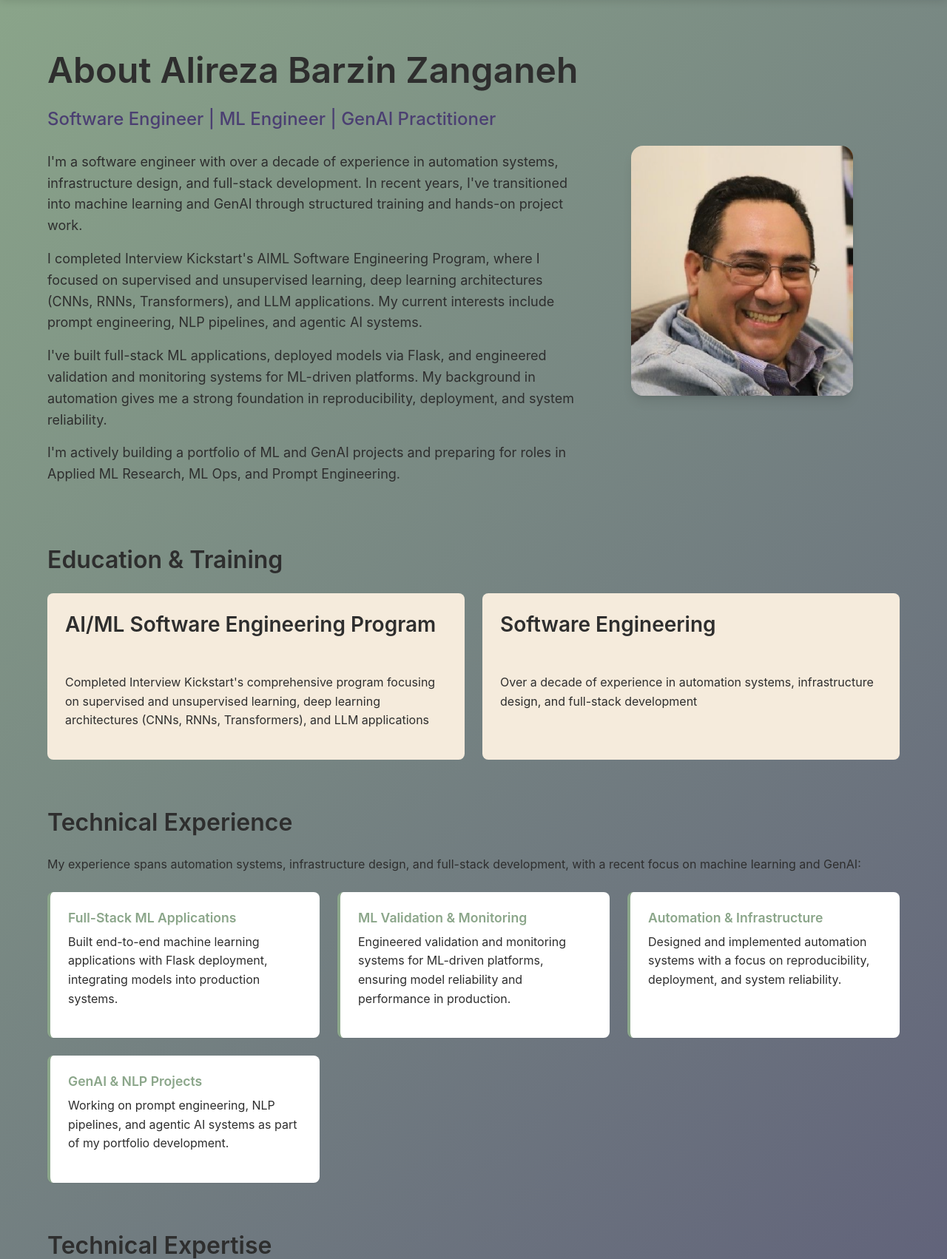
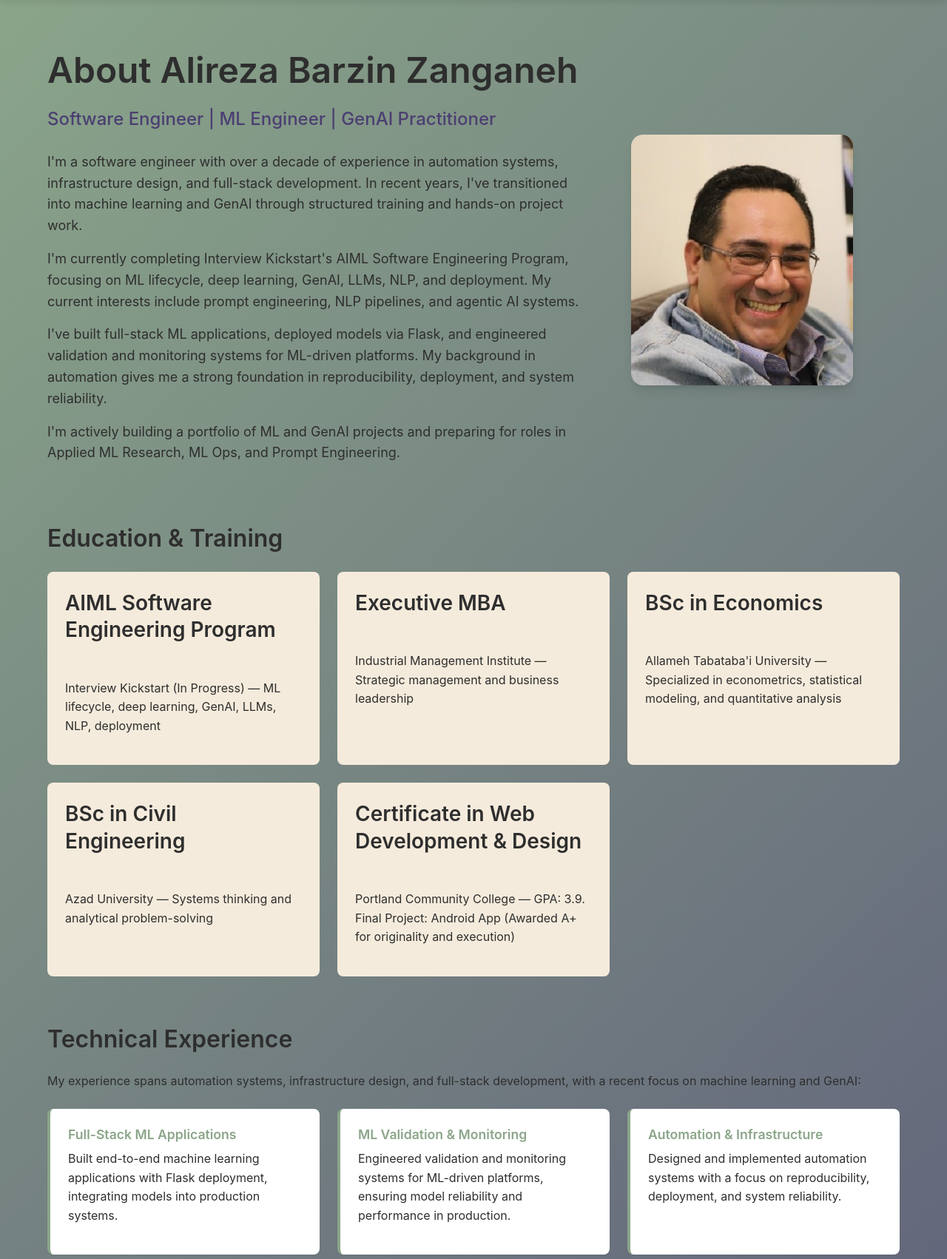
Before and after one commit to abzanganeh/flask_ml_website, a Flask app: page /about in a window 1280 px wide. Shown: the part 70-1772 px from the top of the page at 74% size. Run offline with Flask 3, Linux system fonts and the light colour scheme.

Commit message:
Update about page with education details and homepage title

```diff
--- a/templates/about.html
+++ b/templates/about.html
@@ -17,7 +17,7 @@
                 <div class="about-intro">
                     <p>I'm a software engineer with over a decade of experience in automation systems, infrastructure design, and full-stack development. In recent years, I've transitioned into machine learning and GenAI through structured training and hands-on project work.</p>
 
-                    <p>I completed Interview Kickstart's AIML Software Engineering Program, where I focused on supervised and unsupervised learning, deep learning architectures (CNNs, RNNs, Transformers), and LLM applications. My current interests include prompt engineering, NLP pipelines, and agentic AI systems.</p>
+                    <p>I'm currently completing Interview Kickstart's AIML Software Engineering Program, focusing on ML lifecycle, deep learning, GenAI, LLMs, NLP, and deployment. My current interests include prompt engineering, NLP pipelines, and agentic AI systems.</p>
 
                     <p>I've built full-stack ML applications, deployed models via Flask, and engineered validation and monitoring systems for ML-driven platforms. My background in automation gives me a strong foundation in reproducibility, deployment, and system reliability.</p>
 
@@ -36,12 +36,24 @@
                 <h2>Education & Training</h2>
                 <div class="education-grid">
                     <div class="education-item">
-                        <h3>AI/ML Software Engineering Program</h3>
-                        <p>Completed Interview Kickstart's comprehensive program focusing on supervised and unsupervised learning, deep learning architectures (CNNs, RNNs, Transformers), and LLM applications</p>
+                        <h3>AIML Software Engineering Program</h3>
+                        <p>Interview Kickstart (In Progress) — ML lifecycle, deep learning, GenAI, LLMs, NLP, deployment</p>
                     </div>
                     <div class="education-item">
-                        <h3>Software Engineering</h3>
-                        <p>Over a decade of experience in automation systems, infrastructure design, and full-stack development</p>
+                        <h3>Executive MBA</h3>
+                        <p>Industrial Management Institute — Strategic management and business leadership</p>
+                    </div>
+                    <div class="education-item">
+                        <h3>BSc in Economics</h3>
+                        <p>Allameh Tabataba'i University — Specialized in econometrics, statistical modeling, and quantitative analysis</p>
+                    </div>
+                    <div class="education-item">
+                        <h3>BSc in Civil Engineering</h3>
+                        <p>Azad University — Systems thinking and analytical problem-solving</p>
+                    </div>
+                    <div class="education-item">
+                        <h3>Certificate in Web Development & Design</h3>
+                        <p>Portland Community College — GPA: 3.9. Final Project: Android App (Awarded A+ for originality and execution)</p>
                     </div>
                 </div>
             </div>
--- a/templates/index.html
+++ b/templates/index.html
@@ -7,7 +7,7 @@
         <div class="container">
             <div class="hero-content">
                 <div class="hero-text">
-                    <h1 class="hero-title">AI/ML Engineer & Applied Scientist Portfolio</h1>
+                    <h1 class="hero-title">AI/ML Software Engineer – Building Real-World ML Systems</h1>
                     <p class="hero-subtitle">Building intelligent systems that solve real-world problems through data science and machine learning</p>
                     <div class="hero-actions">
                         <a href="{{ url_for('projects') }}" class="btn btn-primary">View My Projects</a>
```
Also changed, not shown: tests/test_homepage.py (+1 -1 lines).
